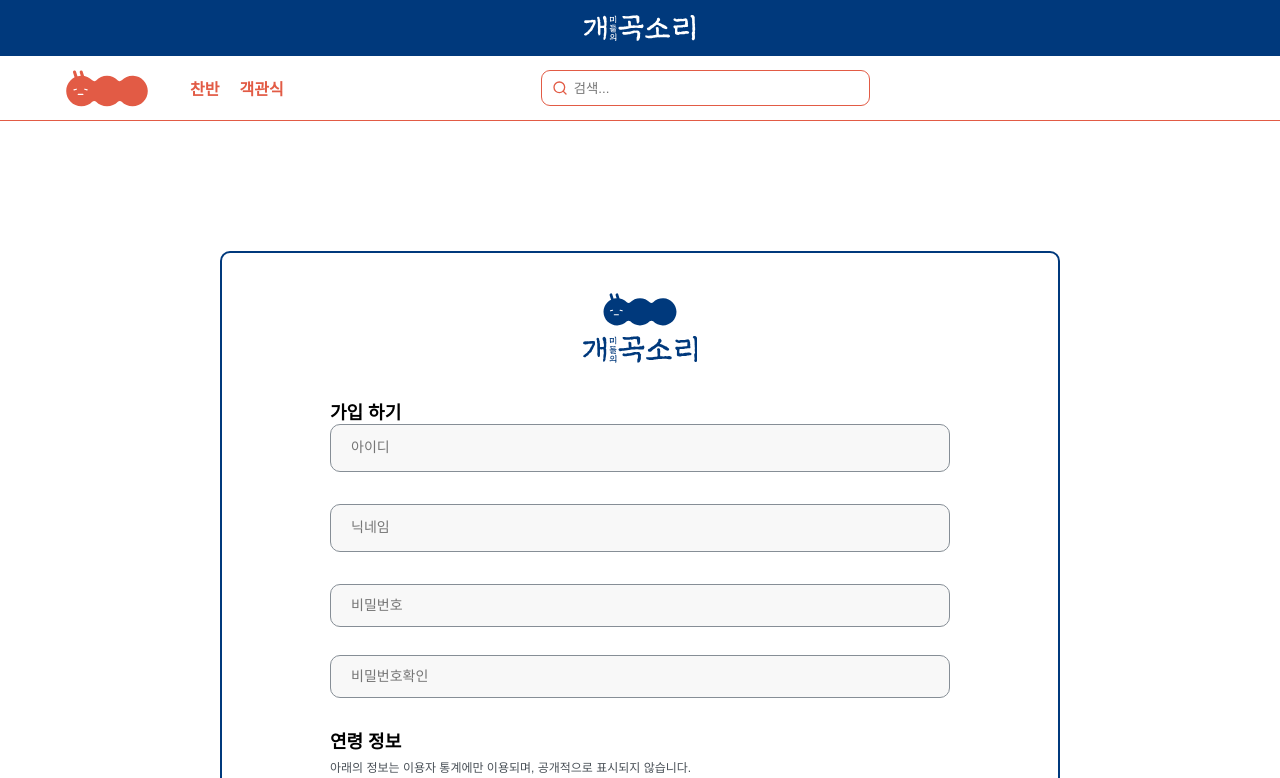
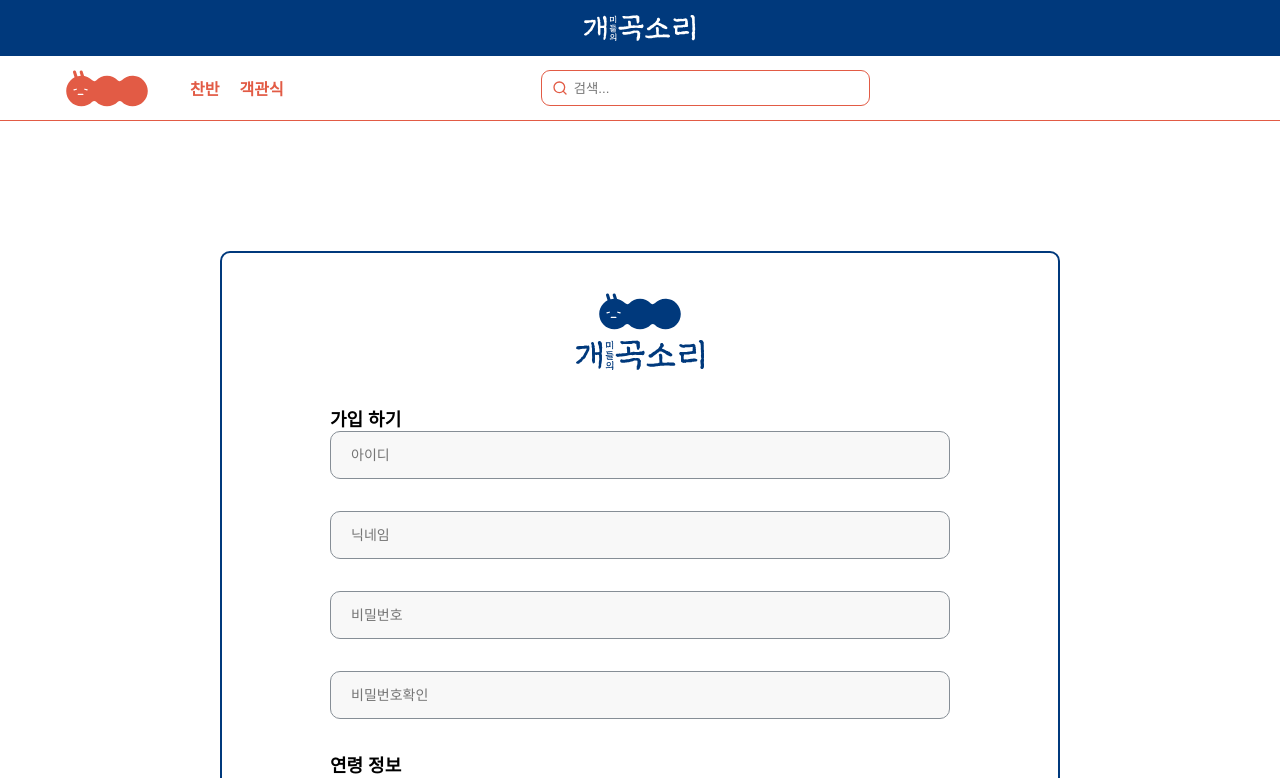
Before and after one commit to gabmin/Front-End, a React (Create React App) app: page /signup in a window 1280 px wide. Shown: the top 778 px of the page. Built offline with nearby package versions, Linux system fonts and the light colour scheme; no server answers.

Commit message:
[fix] 타블렛 사이즈에서 폼 height 수정

```diff
--- a/src/pages/Signup.js
+++ b/src/pages/Signup.js
@@ -397,6 +397,10 @@ const Form = styled.form`
     }
   }
 
+  @media screen and (max-width: ${tablet}) {
+    height: 730px;
+  }
+
   @media screen and (max-width: ${mobile}) {
     height: 730px;
     width: 95%;
```
